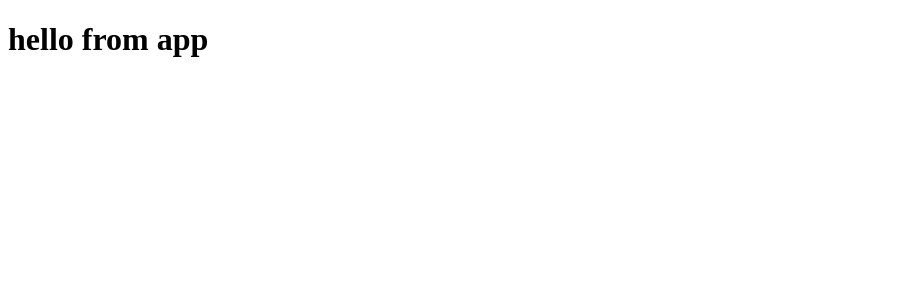
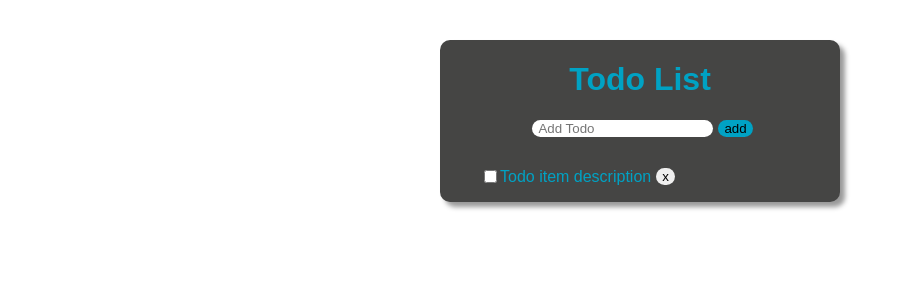
Before and after one commit to BHISupaDakotah/dlh-react-todo-list, a React (Create React App) app: page / in a window 1280 px wide. Shown: the top 300 px of the page, without its empty margins (0-902 px from the left). Built offline with nearby package versions, Linux system fonts and the light colour scheme.

Commit message:
set add form styles

```diff
--- a/src/App.js
+++ /dev/null
@@ -1,11 +0,0 @@
-// main controller
-
-function App() {
-  return (
-    <div>
-      <h1>hello from app</h1>
-    </div>
-  );
-}
-
-export default App;
--- /dev/null
+++ b/src/components/App.js
@@ -0,0 +1,35 @@
+// main controller
+import { Component } from "react";
+
+class App extends Component {
+  constructor() {
+    super();
+
+    this.state = {
+      todo: "",
+      todos: [],
+    };
+  }
+  render() {
+    return (
+      <div className="app">
+        <h1>Todo List</h1>
+
+        <form className="add-todo">
+          <input type="text" placeholder="Add Todo" />
+
+          <button>add</button>
+        </form>
+
+        <div className="todo-item">
+          <input type="checkbox" />
+          <p>Todo item description</p>
+
+          <button>x</button>
+        </div>
+      </div>
+    );
+  }
+}
+
+export default App;
--- a/src/index.js
+++ b/src/index.js
@@ -3,8 +3,8 @@
 import React from "react";
 import ReactDOM from "react-dom";
 
-import "./styles.css";
-import App from "./App";
+import "./styles/styles.css";
+import App from "./components/App";
 
 const root = document.getElementById("root");
 
--- /dev/null
+++ b/src/styles/styles.css
@@ -0,0 +1,59 @@
+#root {
+  font-family: sans-serif;
+  display: flex;
+  justify-content: center;
+  color: #00a2c4;
+}
+
+.app {
+  margin-top: 2rem;
+  display: flex;
+  flex-direction: column;
+  align-items: center;
+  justify-content: center;
+  background-color: #454544;
+  width: 400px;
+  border-radius: 10px;
+  box-shadow: 5px 5px 5px #999;
+}
+
+.add-todo {
+  display: flex;
+  justify-content: center;
+  align-items: center;
+  padding-bottom: 15px;
+  /* width: 60%; */
+}
+
+.add-todo input,
+button {
+  border-radius: 10px;
+  border: none;
+  outline: none;
+  margin-left: 5px;
+  /* transform: 0.3s easeineaseout all; */
+}
+
+.add-todo ::placeholder {
+  padding: 4px;
+}
+
+.add-todo button {
+  background-color: #00a2c4;
+  /* padding: 4px; */
+}
+
+button {
+  cursor: pointer;
+}
+
+.add-todo button:active {
+  background-color: red;
+}
+
+.todo-item {
+  display: flex;
+  align-items: center;
+  width: 80%;
+  /* justify-content: space-evenly; */
+}
```
Also changed, not shown: src/styles.css (deleted).
